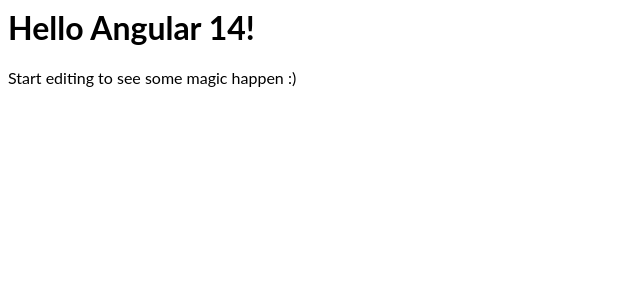
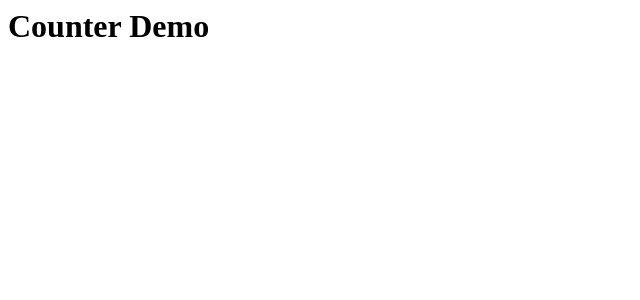
Before and after one commit to eduardobio6/Aula-Angular-16---09, an Angular app: page / in a window 1280 px wide. Shown: the top 300 px of the page, without its empty margins (0-640 px from the left). Built offline with nearby package versions, Linux system fonts and the light colour scheme.

Commit message:
1 file modified

```diff
--- a/src/app/app.component.html
+++ b/src/app/app.component.html
@@ -1,4 +1 @@
-<hello name="{{ name }}"></hello>
-<p>
-  Start editing to see some magic happen :)
-</p>
+<h1>Counter Demo</h1>
```
